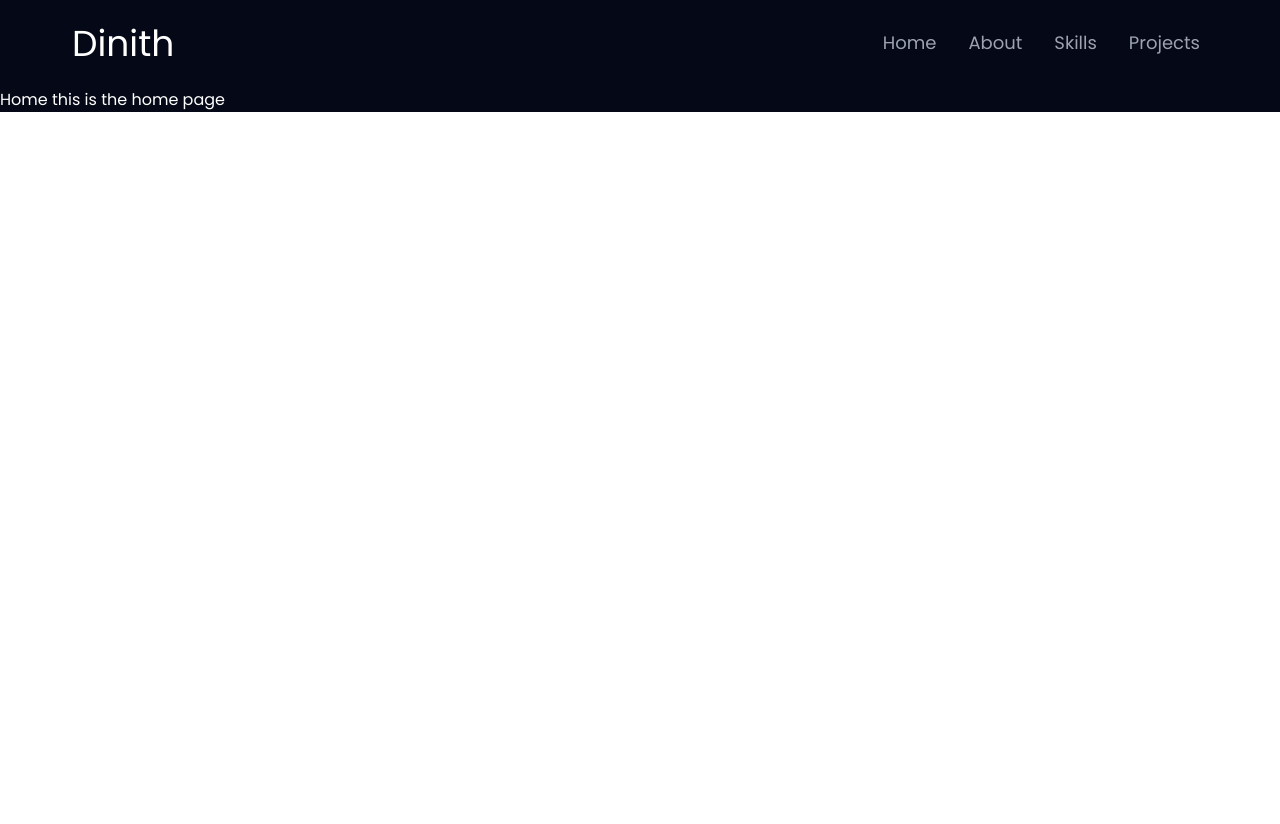
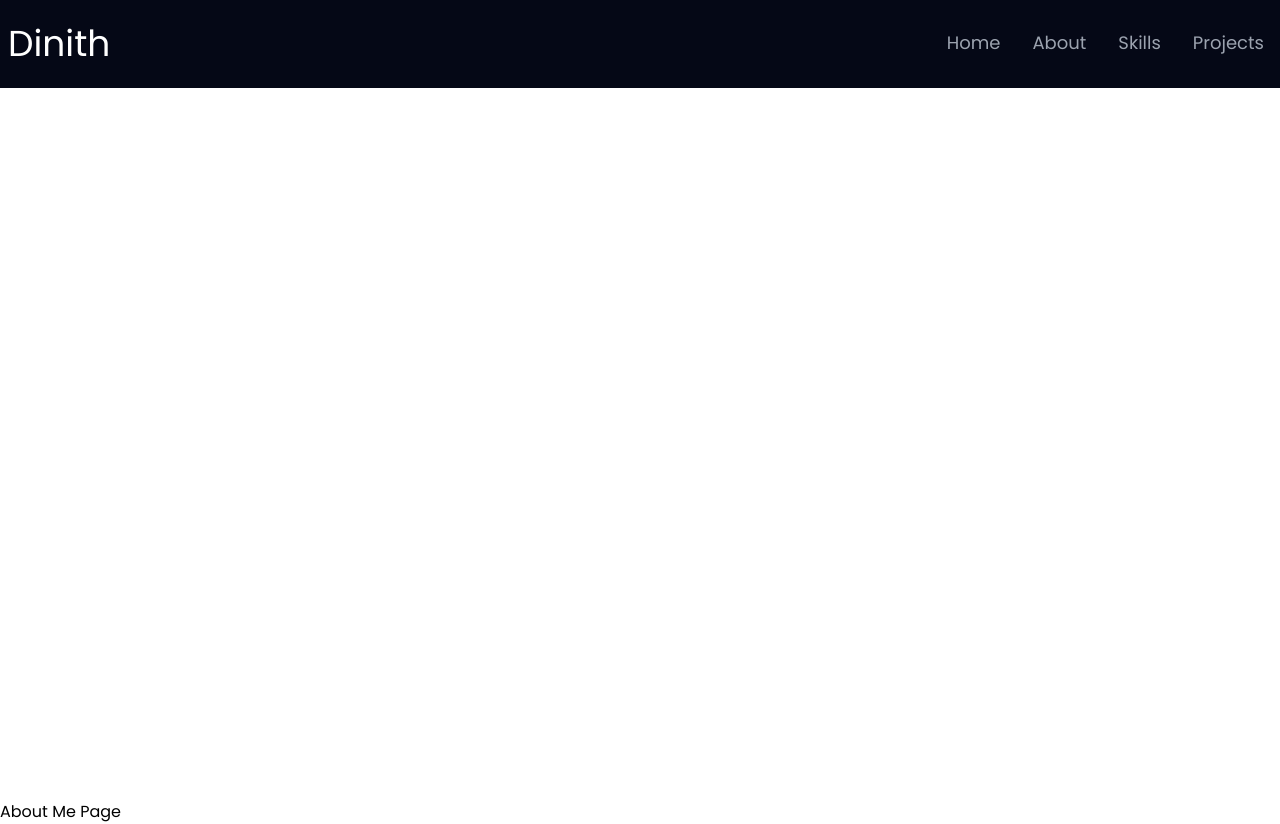
Before and after one commit to DinithKumudika/portfolio-frontend, a React (Vite) app: page / in a window 1280 px wide. Before the commit the page ends 800 px from the top, so only its background shows below. Built offline with nearby package versions, Linux system fonts and the light colour scheme.

Commit message:
scroll to top

```diff
--- a/src/App.jsx
+++ b/src/App.jsx
@@ -1,17 +1,14 @@
 import React from 'react';
 import './App.scss';
-import { styles } from './style';
+import { Navbar, ScrollToTop } from './components'
 import { About, Home } from './containers';
-import { Navbar } from './components';
 
 const App = () => (
-  <div className='bg-primary w-full overflow-hidden'>
-    <div className={`${styles.paddingX} ${styles.flexCenter}`}>
-      <div className={`${styles.boxWidth}`}>
-        <Navbar />
-      </div>
-    </div>
-    <Home id={'home'} title={'Home'}/>
+  <div className='w-full overflow-hidden'>
+    <Navbar />
+    <Home id={'home'} title={'Home'} />
+    <About id={'about'} title={'About'} />
+    <ScrollToTop />
   </div>
 );
 
--- a/src/components/Navbar.jsx
+++ b/src/components/Navbar/Navbar.jsx
@@ -2,7 +2,7 @@ import React, { useState } from 'react';
 import { HiMenuAlt2, HiX } from 'react-icons/hi';
 import { motion } from 'framer-motion';
 import './Navbar.scss'
-import { nav } from '../constants';
+import { nav } from '../../constants';
 import { Link, animateScroll as scroll } from "react-scroll"
 
 const Navbar = () => {
@@ -12,14 +12,14 @@ const Navbar = () => {
      // const [scrolled, setScrolled] = useState(false);
 
      return (
-          <nav className='w-full flex py-6 justify-between items-center navbar'>
+          <nav className='fixed top-0 left-0 right-0 w-full flex py-6 justify-between items-center navbar z-10 bg-primary'>
                <div>
                     <h1 className='text-4xl ml-2 text-white cursor-pointer' id='logo' onClick={scroll.scrollToTop}>Dinith</h1>
                </div>
-               <ul className="list-none hidden md:flex justify-end items-center flex-1">
+               <ul className="z-50 list-none hidden md:flex justify-end items-center flex-1">
                     {nav.map(({ id, title, link }, index) => (
                          <motion.li key={id} className={`nav-links px-4 cursor-pointer capitalize text-lg text-gray-400 hover:scale-105 hover:text-white duration-200 nav-link`}>
-                              <Link to={link} smooth duration={500} spy={true} activeClass='text-blue'>
+                              <Link to={link} smooth duration={300} spy={true} activeClass='text-blue'>
                                    {title}
                               </Link>
                          </motion.li>
@@ -41,7 +41,7 @@ const Navbar = () => {
                                         to={link}
                                         spy={true}
                                         smooth
-                                        duration={500}
+                                        duration={300}
                                    >
                                         {title}
                                    </Link>
--- /dev/null
+++ b/src/components/ScrollToTop.jsx
@@ -0,0 +1,34 @@
+import React from 'react'
+import { HiArrowUp } from 'react-icons/hi';
+import { useEffect } from 'react'
+import { useState } from 'react'
+import { animateScroll as scroll } from "react-scroll"
+
+const ScrollToTop = () => {
+     const [scrollToTop, setScrollToTop] = useState(false);
+
+     useEffect(() => {
+          window.addEventListener('scroll', () => {
+               if (window.scrollY > 100) {
+                    setScrollToTop(true)
+               }
+               else {
+                    setScrollToTop(false)
+               }
+          })
+     }, [])
+
+     return (
+          <button
+               className={`
+                    fixed bottom-4 right-4 z-50 p-3 rounded-full bg-primary text-white shadow-md hover:shadow-lg
+                    ${scrollToTop ? 'block' : 'hidden'}`
+               }
+               onClick={scroll.scrollToTop}
+          >
+               <HiArrowUp size={24} />
+          </button>
+     )
+}
+
+export default ScrollToTop
--- a/src/components/index.js
+++ b/src/components/index.js
@@ -1,3 +1,4 @@
-export { default as Navbar } from './Navbar';
+export { default as Navbar } from './Navbar/Navbar';
 export { default as Modal } from './Modal';
 export { default as SkillCard } from './Skills/SkillCard/SkillCard';
+export { default as ScrollToTop} from './ScrollToTop';
--- a/src/containers/About/About.jsx
+++ b/src/containers/About/About.jsx
@@ -1,10 +1,10 @@
 import React from 'react';
 import './About.scss';
 
-const About = () => {
+const About = ({title, id}) => {
      return (
-          <div className="about-container">
-               About
+          <div id={id} className="w-full h-full bg-white">
+               About Me Page
           </div>
      )
 }
--- a/src/containers/Home/Home.jsx
+++ b/src/containers/Home/Home.jsx
@@ -3,7 +3,7 @@ import './Home.scss';
 
 const Home = ({title, id}) => {
      return (
-          <div id={id} className='text-white'>Home this is the home page</div>
+          <div id={id} className='flex w-full h-screen bg-white'>Home this is the home page</div>
      );
 }
 
```
Also changed, not shown: src/components/Navbar/Navbar.scss (renamed from src/components/Navbar.scss).
